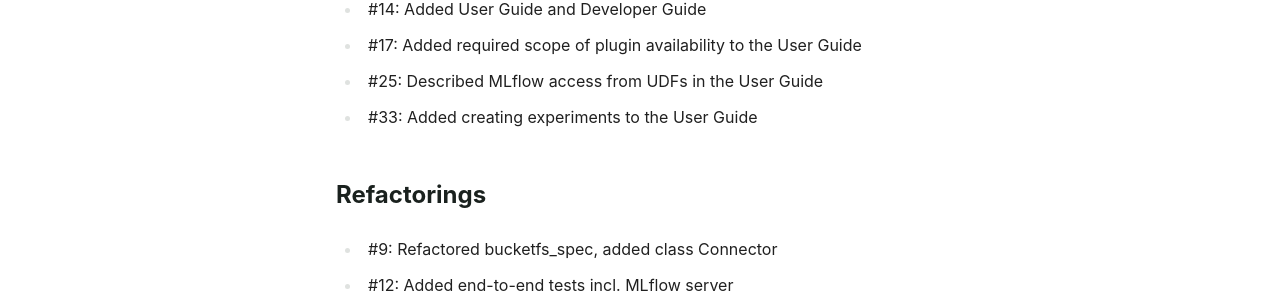
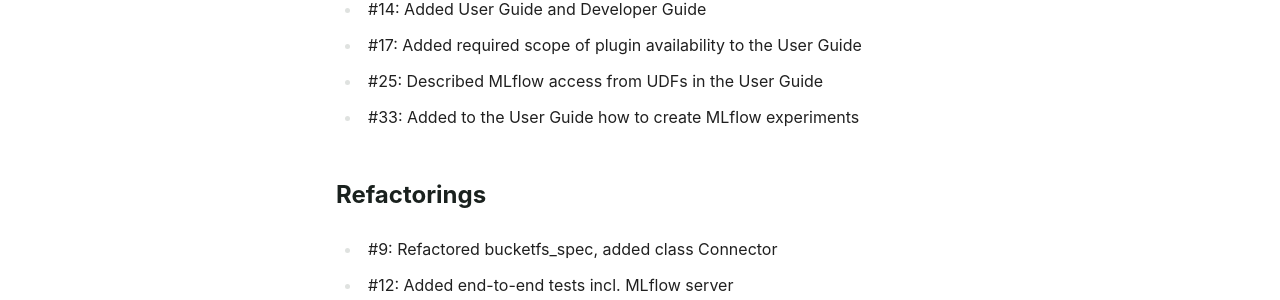
Before and after one commit to exasol/mlflow-plugin, a Sphinx documentation site: the page built from doc/changes/unreleased.md, in a window 1280 px wide and 1226 px high. Shown: the part 629-929 px from the top of the window. Built offline with Sphinx 7.4.7, drawn with Linux system fonts in a browser that asks for light colours; pages that are not in the unit, such as notebooks, are missing from menus.

Commit message:
Updated changelog

```diff
--- a/doc/changes/unreleased.md
+++ b/doc/changes/unreleased.md
@@ -15,7 +15,7 @@ This is the initial release of Exasol MLflow Plugin.
 * #14: Added User Guide and Developer Guide
 * #17: Added required scope of plugin availability to the User Guide
 * #25: Described MLflow access from UDFs in the User Guide
-* #33: Added creating experiments to the User Guide
+* #33: Added to the User Guide how to create MLflow experiments
 
 ## Refactorings
 
```
